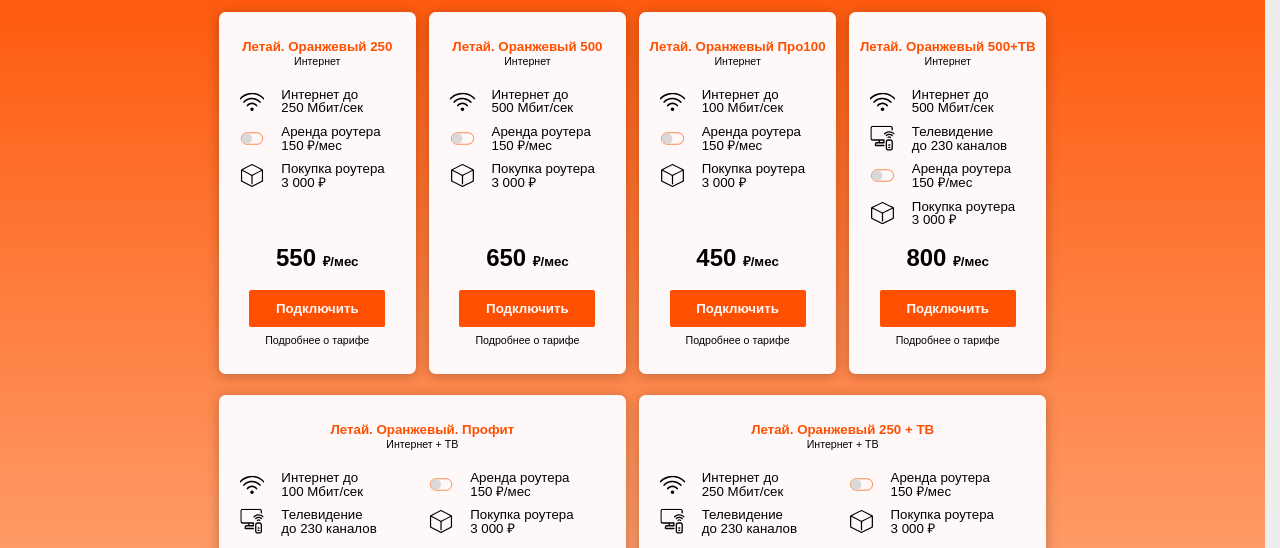
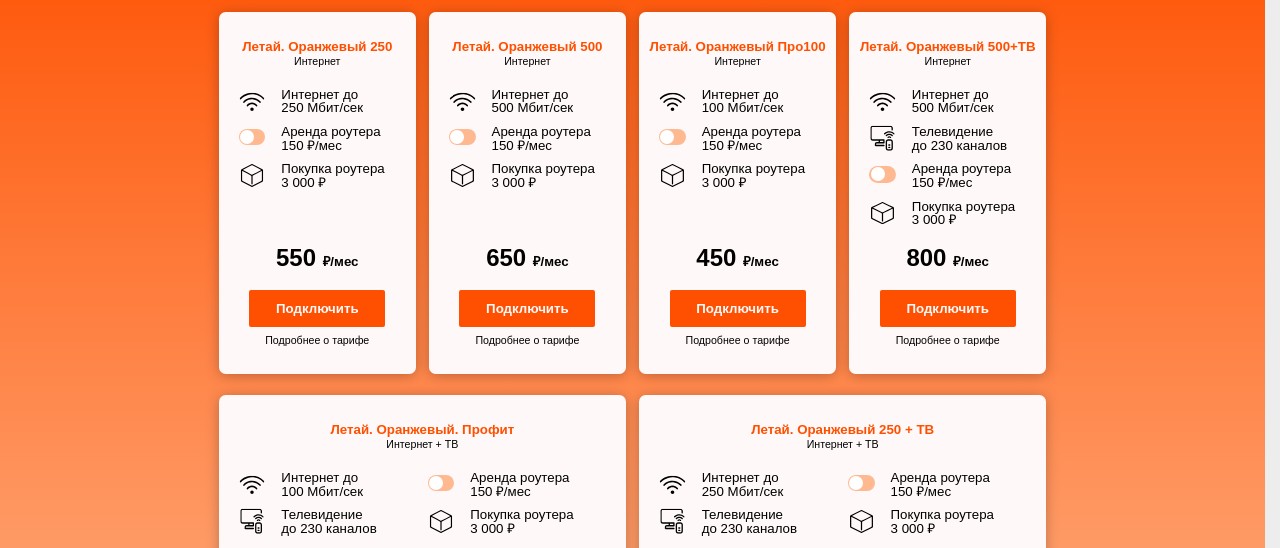
Before and after one commit to ArtemSafin-WebDev/new-letai, a website built with Vite: page cube.html in a window 1280 px wide. Shown: the part 2180-2728 px from the top of the page. Built offline with nearby package versions, Linux system fonts and the light colour scheme; a web font is replaced by a local one; what inputmask would draw is missing.

Commit message:
правки в кубе

```diff
--- a/partials/cube-tariffs.html
+++ b/partials/cube-tariffs.html
@@ -37,8 +37,12 @@
                                     </li>
                                     <li class="cube-tariffs__slider-card-features-list-item">
                                         <div class="cube-tariffs__slider-card-features-item">
-                                            <img alt="" class="cube-tariffs__slider-card-features-item-icon"
-                                                 src="/images/cube-tariffs/2.svg">
+                                            <label class="switcher">
+                                                <input class="visually-hidden" type="checkbox" name="swicher">
+                                                <div class="switcher__container">
+                                                    <span class="switcher__control"></span>
+                                                </div>
+                                            </label>
                                             <div class="cube-tariffs__slider-card-features-item-content">
                                                 <div class="cube-tariffs__slider-card-features-item-title">
                                                     Аренда роутера
@@ -105,8 +109,12 @@
                                     </li>
                                     <li class="cube-tariffs__slider-card-features-list-item">
                                         <div class="cube-tariffs__slider-card-features-item">
-                                            <img alt="" class="cube-tariffs__slider-card-features-item-icon"
-                                                 src="/images/cube-tariffs/2.svg">
+                                            <label class="switcher">
+                                                <input class="visually-hidden" type="checkbox" name="swicher">
+                                                <div class="switcher__container">
+                                                    <span class="switcher__control"></span>
+                                                </div>
+                                            </label>
                                             <div class="cube-tariffs__slider-card-features-item-content">
                                                 <div class="cube-tariffs__slider-card-features-item-title">
                                                     Аренда роутера
@@ -172,8 +180,12 @@
                                     </li>
                                     <li class="cube-tariffs__slider-card-features-list-item">
                                         <div class="cube-tariffs__slider-card-features-item">
-                                            <img alt="" class="cube-tariffs__slider-card-features-item-icon"
-                                                 src="/images/cube-tariffs/2.svg">
+                                            <label class="switcher">
+                                                <input class="visually-hidden" type="checkbox" name="swicher">
+                                                <div class="switcher__container">
+                                                    <span class="switcher__control"></span>
+                                                </div>
+                                            </label>
                                             <div class="cube-tariffs__slider-card-features-item-content">
                                                 <div class="cube-tariffs__slider-card-features-item-title">
                                                     Аренда роутера
@@ -253,8 +265,12 @@
                                     </li>
                                     <li class="cube-tariffs__slider-card-features-list-item">
                                         <div class="cube-tariffs__slider-card-features-item">
-                                            <img alt="" class="cube-tariffs__slider-card-features-item-icon"
-                                                 src="/images/cube-tariffs/2.svg">
+                                            <label class="switcher">
+                                                <input class="visually-hidden" type="checkbox" name="swicher">
+                                                <div class="switcher__container">
+                                                    <span class="switcher__control"></span>
+                                                </div>
+                                            </label>
                                             <div class="cube-tariffs__slider-card-features-item-content">
                                                 <div class="cube-tariffs__slider-card-features-item-title">
                                                     Аренда роутера
@@ -320,8 +336,12 @@
                                     </li>
                                     <li class="cube-tariffs__slider-card-features-list-item">
                                         <div class="cube-tariffs__slider-card-features-item">
-                                            <img alt="" class="cube-tariffs__slider-card-features-item-icon"
-                                                 src="/images/cube-tariffs/2.svg">
+                                            <label class="switcher">
+                                                <input class="visually-hidden" type="checkbox" name="swicher">
+                                                <div class="switcher__container">
+                                                    <span class="switcher__control"></span>
+                                                </div>
+                                            </label>
                                             <div class="cube-tariffs__slider-card-features-item-content">
                                                 <div class="cube-tariffs__slider-card-features-item-title">
                                                     Аренда роутера
@@ -401,8 +421,12 @@
                                     </li>
                                     <li class="cube-tariffs__slider-card-features-list-item">
                                         <div class="cube-tariffs__slider-card-features-item">
-                                            <img alt="" class="cube-tariffs__slider-card-features-item-icon"
-                                                 src="/images/cube-tariffs/2.svg">
+                                            <label class="switcher">
+                                                <input class="visually-hidden" type="checkbox" name="swicher">
+                                                <div class="switcher__container">
+                                                    <span class="switcher__control"></span>
+                                                </div>
+                                            </label>
                                             <div class="cube-tariffs__slider-card-features-item-content">
                                                 <div class="cube-tariffs__slider-card-features-item-title">
                                                     Аренда роутера
```
